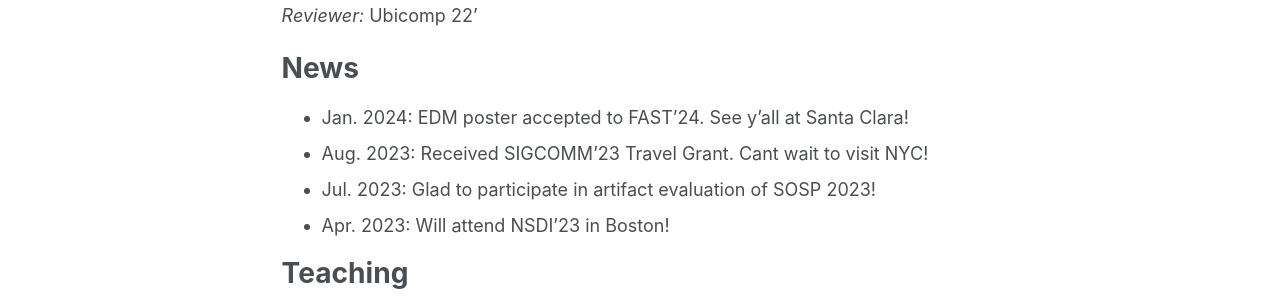
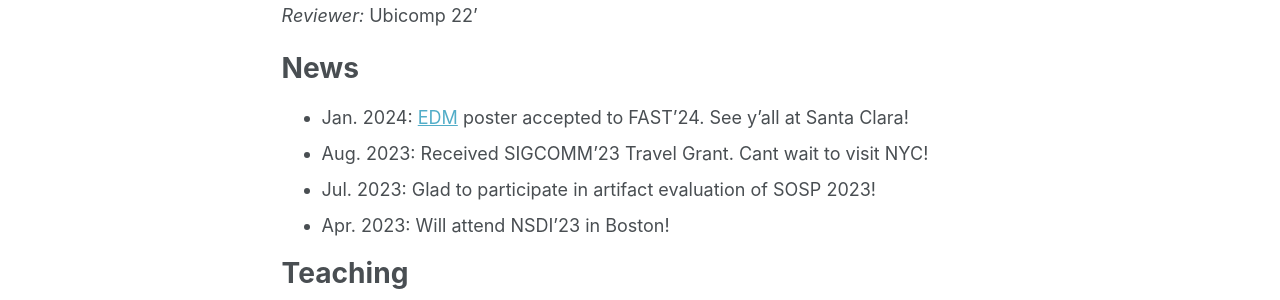
Before and after one commit to wegul/wegul.github.io, a Jekyll site: the page built from _pages/about.md, in a window 1280 px wide and 1303 px high. Shown: the part 759-1059 px from the top of the window. Built offline with Jekyll 4.4.1, drawn with Linux system fonts in a browser that asks for light colours; some of the changed lines change nothing that is shown.

Commit message:
update EDM wip

```diff
--- a/_pages/about.md
+++ b/_pages/about.md
@@ -50,7 +50,7 @@
 
 News
 ======
-* Jan. 2024: EDM poster accepted to FAST'24. See y'all at Santa Clara!
+* Jan. 2024: [EDM](https://wegul.github.io/files/EDM_WIP_FAST_24.pdf) poster accepted to FAST'24. See y'all at Santa Clara!
 * Aug. 2023: Received SIGCOMM'23 Travel Grant. Cant wait to visit NYC!
 * Jul. 2023: Glad to participate in artifact evaluation of SOSP 2023!
 * Apr. 2023: Will attend NSDI'23 in Boston!
```
Also changed, not shown: 4 other files.
